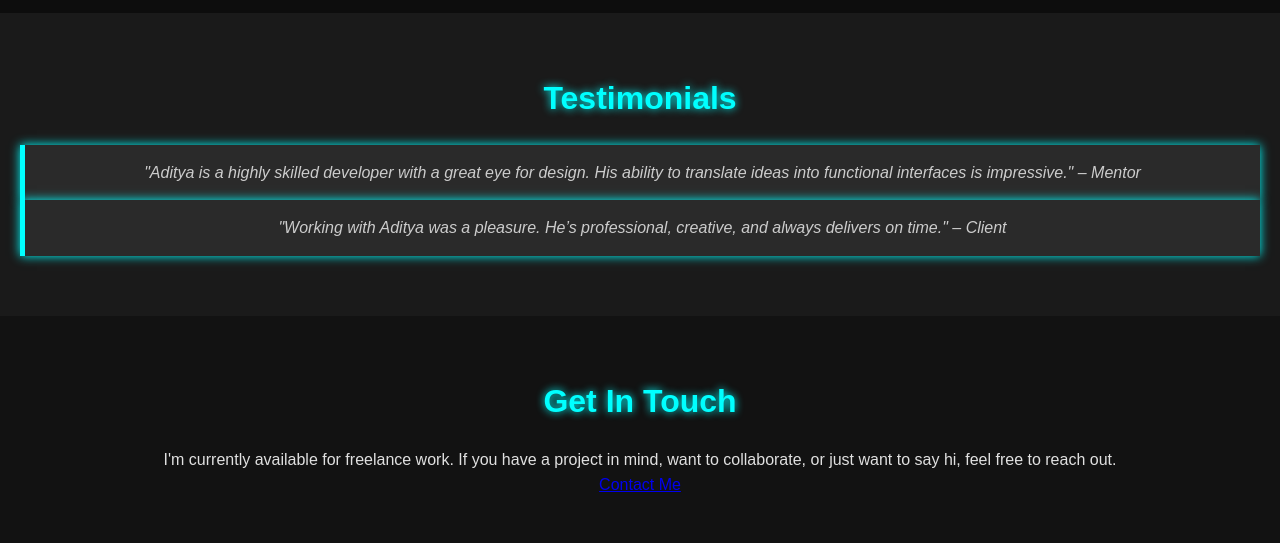
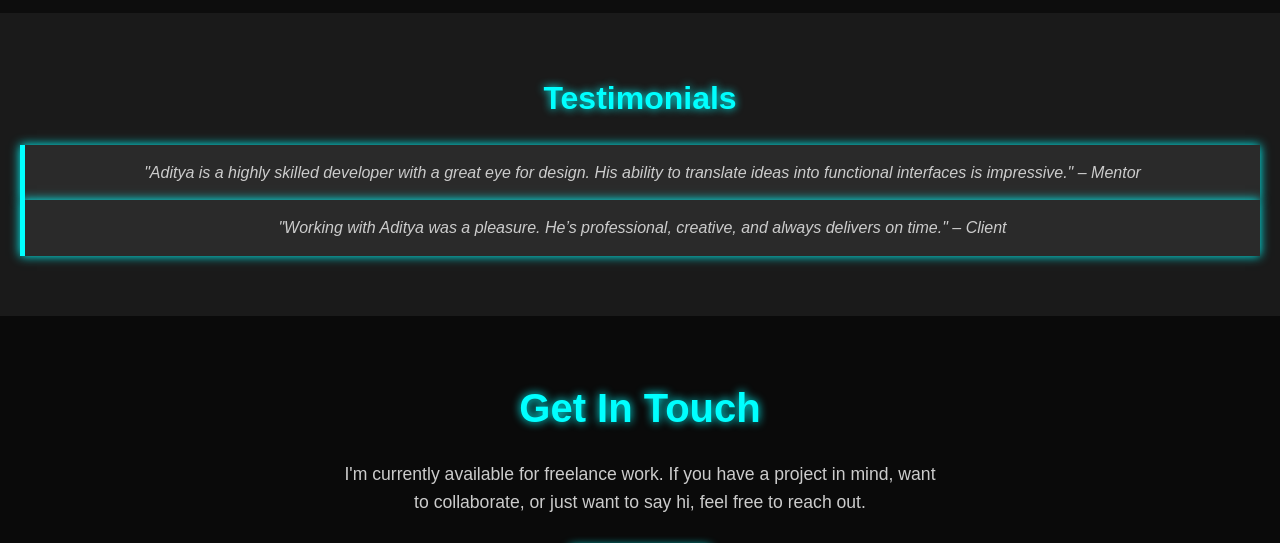
Before and after one commit to mr-aditya4311/Portfolio, a plain HTML site: page index.html in a window 1280 px wide. Shown: the part 2098-2641 px from the top of the page. Drawn offline with Linux system fonts and the light colour scheme.

Commit message:
Update style.css

```diff
--- a/style.css
+++ b/style.css
@@ -221,41 +221,43 @@ section h2 {
 
 /* Contact Section */
 #contact {
+  text-align: center;
   padding: 60px 20px;
-  background-color: #121212;
-  text-align: center;
+  background-color: #0a0a0a;
+  color: #fff;
 }
 
-#contact form {
-  max-width: 500px;
-  margin: 0 auto;
-  display: flex;
-  flex-direction: column;
-  gap: 15px;
+#contact h2 {
+  font-size: 2.5rem;
+  margin-bottom: 20px;
+  color: #00ffff;
+  text-shadow: 0 0 10px #00ffff;
 }
 
-#contact input,
-#contact textarea {
-  padding: 10px;
-  border: none;
-  border-radius: 5px;
-  background-color: #2a2a2a;
-  color: #ffffff;
+#contact p {
+  font-size: 1.1rem;
+  max-width: 600px;
+  margin: 0 auto 30px;
+  line-height: 1.6;
+  color: #ccc;
 }
 
-#contact button {
-  background-color: #00ffff;
-  color: #0d0d0d;
-  padding: 10px;
-  border: none;
-  border-radius: 5px;
-  font-weight: bold;
+.contact-button {
+  display: inline-block;
+  padding: 12px 30px;
+  font-size: 1rem;
+  color: #fff;
+  border: 2px solid #00ffff;
+  border-radius: 8px;
+  text-decoration: none;
+  transition: all 0.3s ease;
   box-shadow: 0 0 10px #00ffff;
-  cursor: pointer;
 }
 
-#contact button:hover {
-  background-color: #00bcd4;
+.contact-button:hover {
+  background-color: #00ffff;
+  color: #0a0a0a;
+  box-shadow: 0 0 20px #00ffff;
 }
 
 /* Footer */
```
